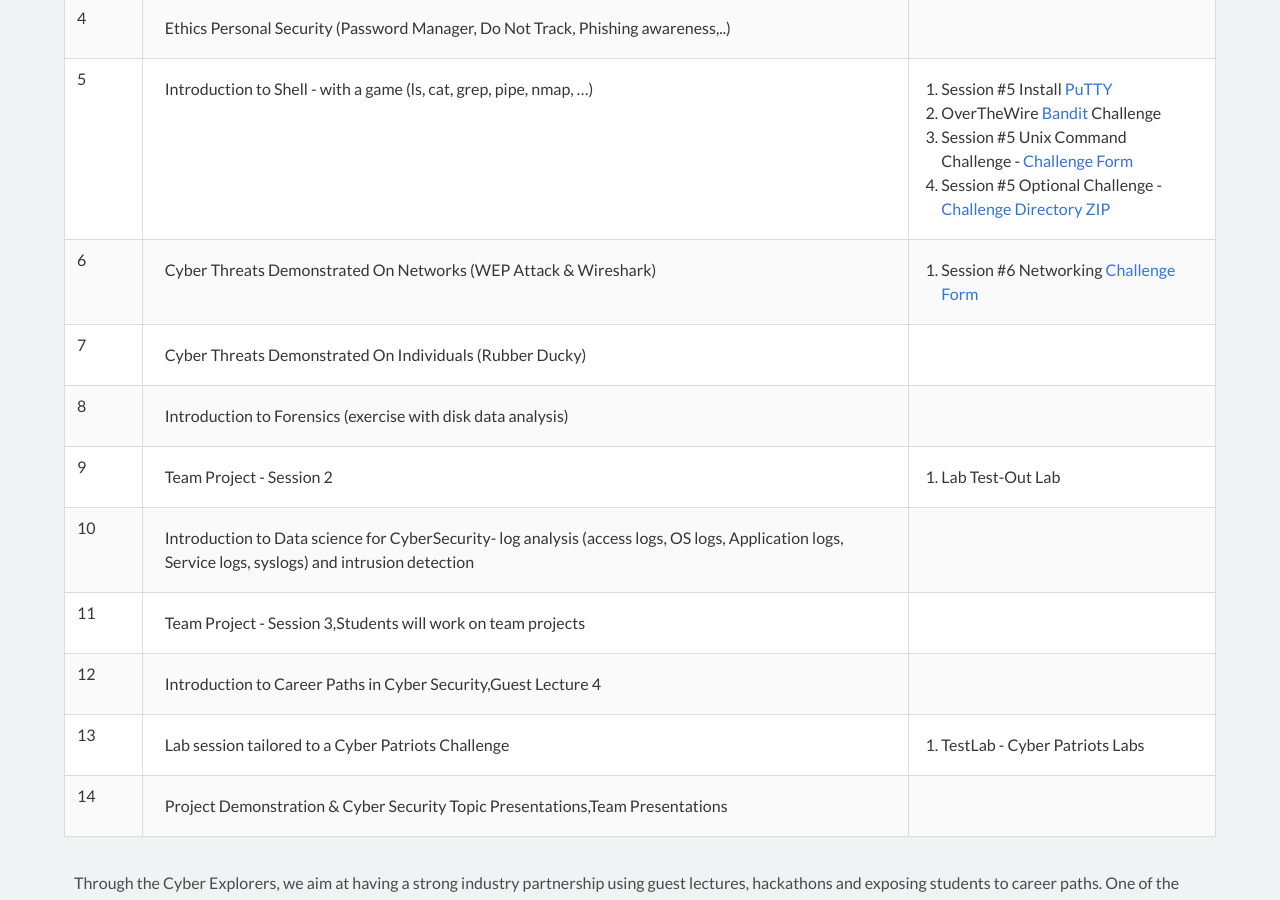
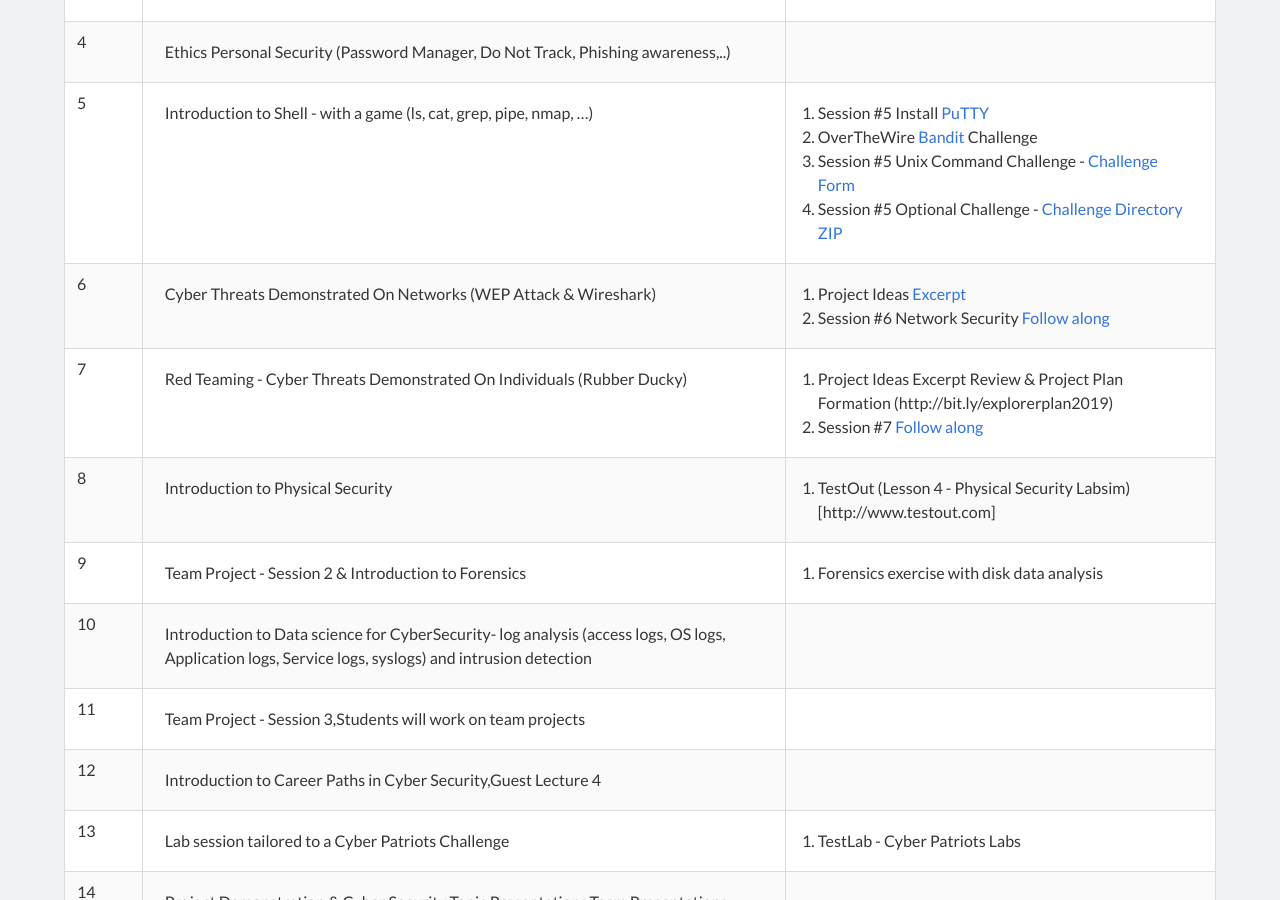
Before and after one commit to cyberdefendersprogram/www-homepage, a Jekyll site: the page built from cyberexplorers.md, in a window 1280 px wide and 900 px high, scrolled down 908 px. Built offline with Jekyll 4.4.1, drawn with Linux system fonts in a browser that asks for light colours; nearby versions of some CDN libraries.

Commit message:
Update cyber-explorers-curriculum-program.yml

```diff
--- a/_data/cyber-explorers-curriculum-program.yml
+++ b/_data/cyber-explorers-curriculum-program.yml
@@ -27,18 +27,24 @@
 - session: 6
   desc: Cyber Threats Demonstrated On Networks (WEP Attack & Wireshark)
   notes: |
-    1. Session #6 Networking [Challenge Form](http://bit.ly/explorersession6)
+    1. Project Ideas [Excerpt](http://bit.ly/explorerideas2019)
+    2. Session #6 Network Security [Follow along](http://bit.ly/explorersession6)
 
 - session: 7
-  desc: Cyber Threats Demonstrated On Individuals (Rubber Ducky)
+  desc: Red Teaming - Cyber Threats Demonstrated On Individuals (Rubber Ducky)
+  notes: |
+    1. Project Ideas Excerpt Review & Project Plan Formation (http://bit.ly/explorerplan2019)
+    2. Session #7 [Follow along](http://bit.ly/explorersession7)
 
 - session: 8
-  desc: Introduction to Forensics (exercise with disk data analysis)
+  desc: Introduction to Physical Security
+  notes: |
+    1. TestOut (Lesson 4 - Physical Security Labsim)[http://www.testout.com]
 
 - session: 9
-  desc: Team Project - Session 2
+  desc: Team Project - Session 2 & Introduction to Forensics
   notes: |
-    1. Lab Test-Out Lab
+    1. Forensics exercise with disk data analysis
 
 - session: 10
   desc: Introduction to Data science for CyberSecurity- log analysis (access logs, OS logs, Application logs, Service logs, syslogs) and intrusion detection
```
